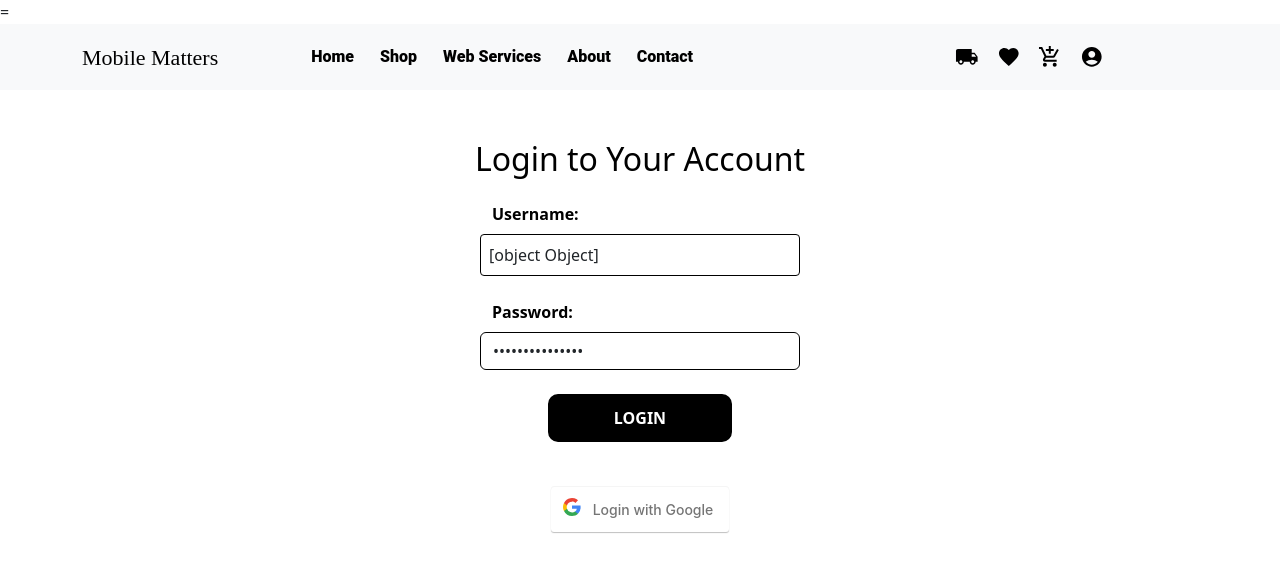
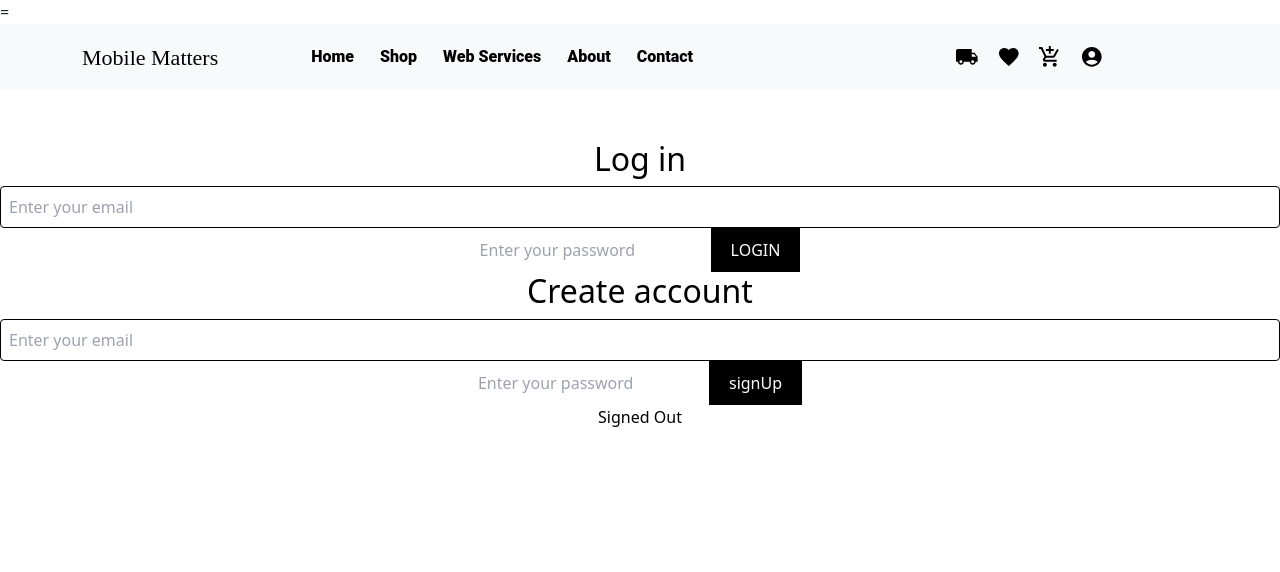
Before and after one commit to HlobisileLukhele/mobile-matters-ecommerce-site, a React (Create React App) app: page /profile in a window 1280 px wide. Shown: the top 572 px of the page. Built offline with nearby package versions, Linux system fonts and the light colour scheme; no server answers.

Commit message:
imported signin,signup and auth details files and rendered them

```diff
--- a/src/Components/Profile.jsx
+++ b/src/Components/Profile.jsx
@@ -1,12 +1,14 @@
 import React from 'react';
-import LoginForm from './LoginForm'
-import {signInWithGoogle} from "./Firebase";
-
+import SignIn from "./GoogleSignIn/SignIn";
+import SignUp from './GoogleSignIn/Signup';
+import AuthDetails from './GoogleSignIn/AuthDetails';
 
 const Profile = () => {
   return (
     <div className="profile-container">
-    <LoginForm />
+    <SignIn />
+    <SignUp />
+    <AuthDetails />
     </div>
   );
 };
```
